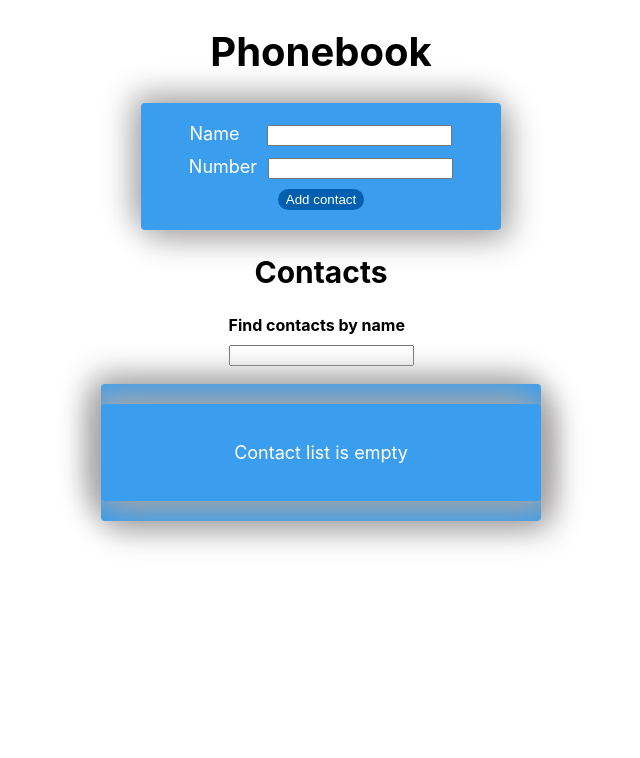
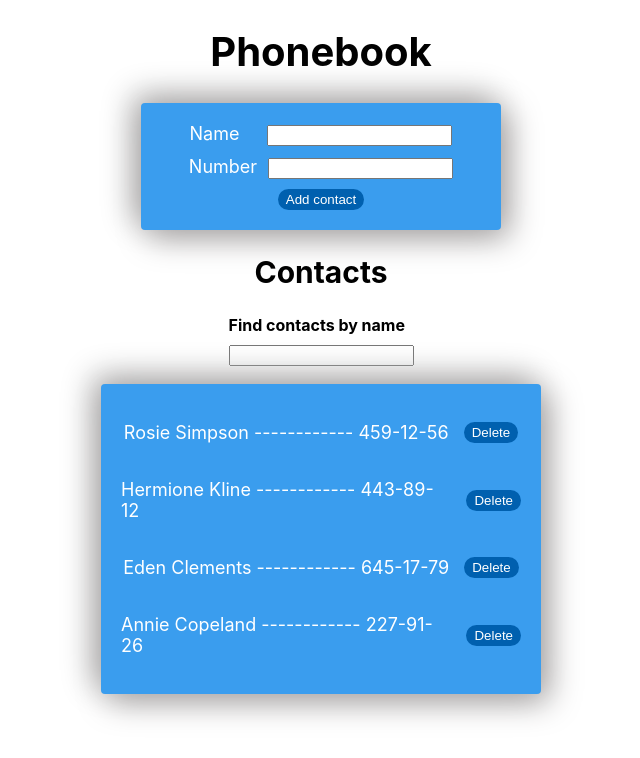
Before and after one commit to Heorgii/goit-react-hw-06-phonebook, a React (Create React App) app: page / in a window 1280 px wide. Shown: the top 758 px of the page, without its empty margins (319-959 px from the left). Built offline with nearby package versions, Linux system fonts and the light colour scheme.

Commit message:
some update

```diff
--- a/src/components/App.jsx
+++ b/src/components/App.jsx
@@ -11,25 +11,18 @@ const App = () => {
   const dispatch = useDispatch();
   const contacts = useSelector(getContacts);
   console.log(contacts);
+  const handleAddContact = newContact => {
 
-  const handleAddContact = newContact => {
-    const contactsName = contacts.some(el => newContact.name === el.name);
+    const isNameAdded = newContact.name.toUpperCase();
 
-    contactsName
+    const isAdded = contacts.find(el => {
+      return (el.name.toUpperCase() === isNameAdded);
+    });
+
+
+    isAdded
       ? alert(`${newContact.name} is already in contacts.`)
       : dispatch(createItems(newContact));
-
-    // const isNameAdded = newContact.name.toUpperCase();
-
-    // const isAdded = contact.find(el => {
-    //   return (el.name.toUpperCase() === isNameAdded);
-    // });
-    // console.log(contact);
-
-    // isAdded
-    //   ? alert(`${newContact.name} is already in contacts.`)
-    //   : dispatch(createItems(newContact));
-
   };
 
   return (
--- a/src/components/ContactForm/ContactForm.jsx
+++ b/src/components/ContactForm/ContactForm.jsx
@@ -6,6 +6,7 @@ const ContactForm = ({ onSubmit }) => {
 
     const [name, setName] = useState('');
     const [number, setNumber] = useState('');
+
     const [contacts, setContacts] = useState(
         JSON.parse(localStorage.getItem('contacts')) ?? []
     );
@@ -31,18 +32,6 @@ const ContactForm = ({ onSubmit }) => {
     const addContact = async e => {
         e.preventDefault();
 
-        // const isNameAdded = name.toUpperCase();
-
-        // const isAdded = contacts.find(el => {
-        //   return (el.name.toUpperCase() === isNameAdded);
-        // });
-
-        // if (isAdded) {
-        //   setName('');
-        //   setContacts('');
-        //   return alert(`${name} is already in contacts`);
-        // }
-
         const contact = {
             id: nanoid(),
             name: name,
@@ -51,8 +40,7 @@ const ContactForm = ({ onSubmit }) => {
 
         onSubmit(contact);
 
-        // setContacts(prevContacts => [...prevContacts, contact]);
-        // console.log(contact);
+        setContacts(prevContacts => [...prevContacts, contact]);
 
         setName('');
         setNumber('');
--- a/src/components/ContactList/ContactList.jsx
+++ b/src/components/ContactList/ContactList.jsx
@@ -1,28 +1,29 @@
 import css from './ContactList.module.css';
 import { useDispatch, useSelector } from 'react-redux';
 import Notification from 'components/Notification/Notification';
-import { useState } from 'react';
 import { deleteItems } from 'redux/contactSlice';
+import { getFilter, getContacts } from 'redux/selector';
 
 const ContactList = () => {
-    const filter = useSelector(state => state.filter); //.filter.value
-    console.log(filter);
-    const [contacts] = useState();//setContacts
+    const filterInput = useSelector(getFilter);
+    const contacts = useSelector(getContacts);
     const dispatch = useDispatch();
 
-    const getContacts = () => {
-        const isAddedFilter = filter.toLowerCase();
+    const getContactsList = () => {
+        const isAddedFilter = filterInput.toLowerCase();
 
         return contacts.filter(contact =>
             contact.name.toLowerCase().includes(isAddedFilter)
         );
     };
 
+    const filtredList = getContactsList();
+
     return (
         <div className={css.list_box}>
             <ul className={css.list}>
-                {getContacts.length > 0 ? (
-                    getContacts.map(({ id, name, number }) => (
+                {filtredList.length > 0 ? (
+                    filtredList.map(({ id, name, number }) => (
                         <li key={id} className={css.item}>
                             <p className={css.contact_name}>{name} ------------ {number}</p>
 
--- a/src/components/Filter/Filter.jsx
+++ b/src/components/Filter/Filter.jsx
@@ -1,21 +1,18 @@
 import css from './Filter.module.css';
-import { useDispatch } from 'react-redux';//useSelector
-import { filterContact } from 'redux/filterSlice';
-
-
+import { useDispatch } from 'react-redux';
+import { filterItems } from 'redux/contactSlice';
 const Filter = () => {
     const dispatch = useDispatch();
-    // const filter = useSelector(state => state);//.filter.value
 
     const filterChange = e => {
-        dispatch(filterContact(e.currentTarget.value));
+        dispatch(filterItems(e.currentTarget.value));
     }
 
     return (
         <div className={css.filter_box}>
             <label>
                 <span className={css.filter_tittle}>Find contacts by name</span>
-                <input type="name" onChange={filterChange} //value={filter}
+                <input type="name" onChange={filterChange}
                     className={css.filter_input}
                 />
             </label>
--- a/src/redux/contactSlice.js
+++ b/src/redux/contactSlice.js
@@ -7,6 +7,7 @@ const initialState = {
         { id: 'id-3', name: 'Eden Clements', number: '645-17-79' },
         { id: 'id-4', name: 'Annie Copeland', number: '227-91-26' },
     ],
+    filterInput: '',
 };
 
 export const contactSlice = createSlice({
@@ -15,7 +16,6 @@ export const contactSlice = createSlice({
     reducers: {
         createItems(state, action) {
             state.items = [...state.items, action.payload];
-            // state.items.push(action.payload);
             console.log(state);
         },
 
@@ -23,8 +23,12 @@ export const contactSlice = createSlice({
             state.items = state.items.filter(el => el.id !== action.payload);
         },
 
+        filterItems(state, action) {
+            state.filterInput = action.payload;
+        },
+
     },
 });
 
-export const { createItems, deleteItems } = contactSlice.actions;
+export const { createItems, deleteItems, filterItems } = contactSlice.actions;
 export default contactSlice.reducer;
--- a/src/redux/filterSlice.js
+++ /dev/null
@@ -1,16 +0,0 @@
-import { createSlice } from '@reduxjs/toolkit';
-
-export const filterSlice = createSlice({
-    name: 'filter',
-    initialState:{
-        value: '',
-    },
-    reducers:{
-        filterContact(state, {payload}){
-            state.value = payload;
-        },
-    },
-});
-
-export const {filterContact} = filterSlice.actions;
-export default filterSlice.reducer;
--- a/src/redux/selector.js
+++ b/src/redux/selector.js
@@ -1 +1,2 @@
-export const getContacts = state => state.items;
+export const getContacts = state => state.contacts.items;
+export const getFilter = state => state.contacts.filterInput;
--- a/src/redux/store.js
+++ b/src/redux/store.js
@@ -1,8 +1,8 @@
 import { configureStore } from "@reduxjs/toolkit";
-import filterSlice from "./filterSlice";
+import contactSlice from "./contactSlice";
 
 export const store = configureStore({
     reducer: {
-        filter: filterSlice,
+        contacts: contactSlice,
     }
 });
```
